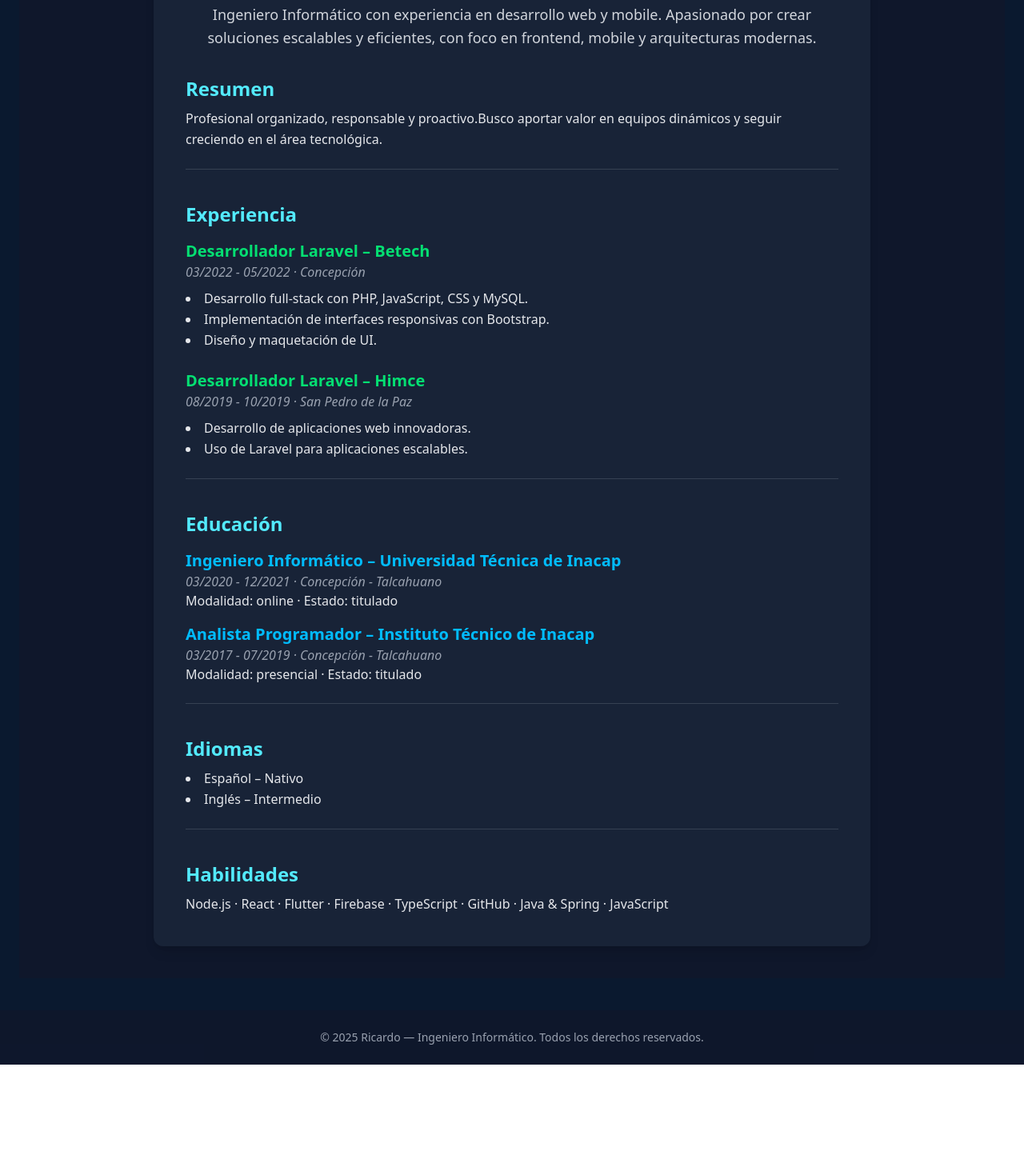
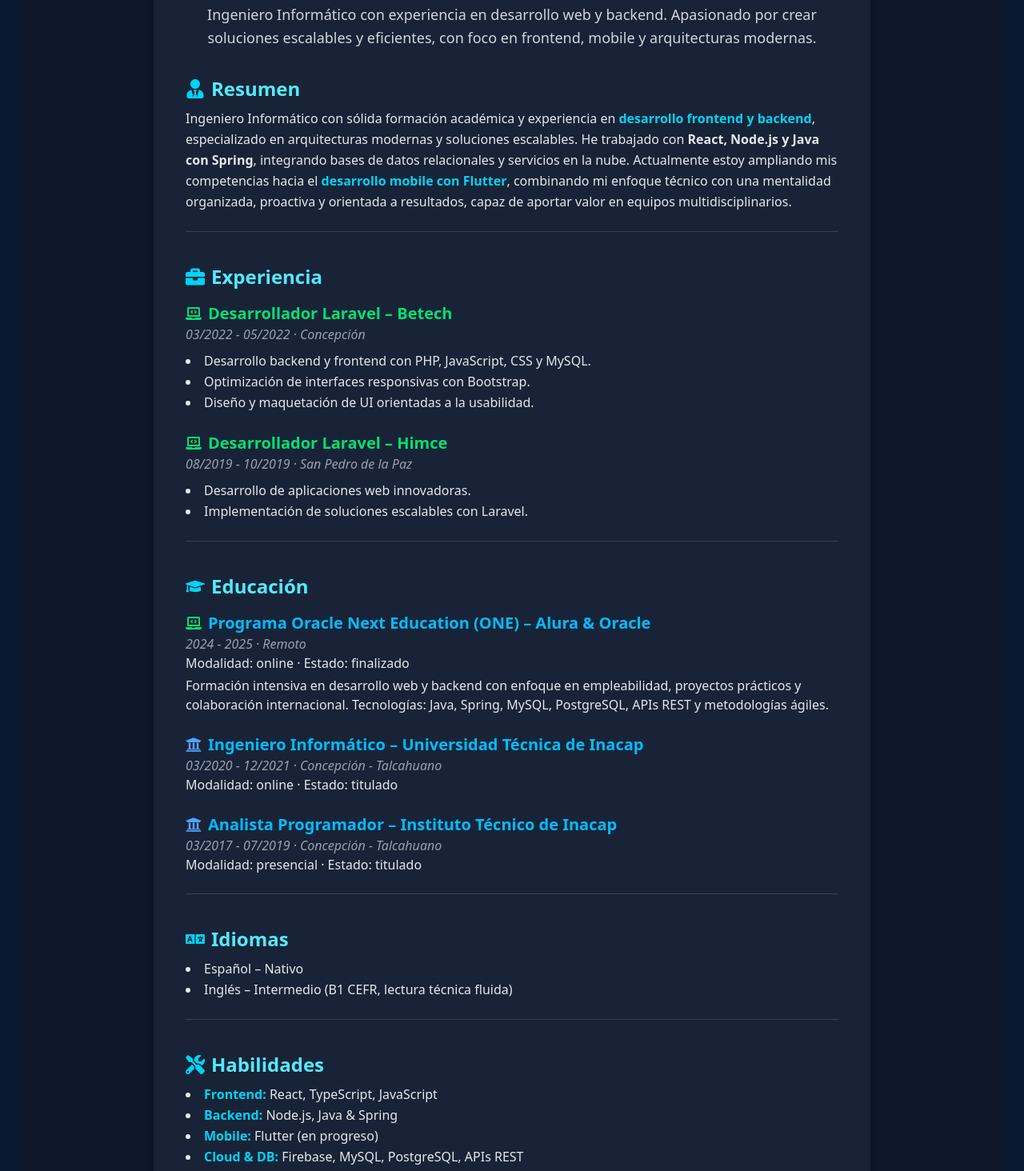
Before and after one commit to blackgoku-97/portafolio, a React (Vite) app: page /curriculum in a window 1280 px wide. Shown: the part 220-1684 px from the top of the page at 80% size. Before the commit the page ends 1551 px from the top, so only its background shows below. Built offline with nearby package versions, Linux system fonts and the light colour scheme.

Commit message:
mejorando 8

```diff
--- a/src/pages/Curriculum.tsx
+++ b/src/pages/Curriculum.tsx
@@ -1,3 +1,13 @@
+import {
+  FaUniversity,
+  FaLaptopCode,
+  FaGraduationCap,
+  FaBriefcase,
+  FaUserTie,
+  FaLanguage,
+  FaTools
+} from "react-icons/fa"
+
 export default function Curriculum() {
   return (
     <div className="min-h-screen flex flex-col items-center justify-start p-10 bg-slate-900 text-white">
@@ -6,58 +16,91 @@ export default function Curriculum() {
           Currículum
         </h1>
         <p className="mb-8 text-lg text-gray-300 text-center leading-relaxed">
-          Ingeniero Informático con experiencia en desarrollo web y mobile.
+          Ingeniero Informático con experiencia en desarrollo web y backend.
           Apasionado por crear soluciones escalables y eficientes, con foco en
           frontend, mobile y arquitecturas modernas.
         </p>
 
         {/* Resumen */}
         <section className="mb-10 border-b border-gray-700 pb-6">
-          <h2 className="text-2xl font-bold text-cyan-300 mb-2">Resumen</h2>
+          <h2 className="text-2xl font-bold text-cyan-300 mb-2 flex items-center gap-2">
+            <FaUserTie className="text-cyan-400" /> Resumen
+          </h2>
           <p className="text-gray-200 leading-relaxed">
-            Profesional organizado, responsable y proactivo.Busco aportar valor en equipos dinámicos y
-            seguir creciendo en el área tecnológica.
+            Ingeniero Informático con sólida formación académica y experiencia en
+            <span className="font-semibold text-cyan-400"> desarrollo frontend y backend</span>,
+            especializado en arquitecturas modernas y soluciones escalables.
+            He trabajado con <span className="font-semibold">React, Node.js y Java con Spring</span>,
+            integrando bases de datos relacionales y servicios en la nube.
+            Actualmente estoy ampliando mis competencias hacia el
+            <span className="font-semibold text-cyan-400"> desarrollo mobile con Flutter</span>,
+            combinando mi enfoque técnico con una mentalidad organizada, proactiva
+            y orientada a resultados, capaz de aportar valor en equipos multidisciplinarios.
           </p>
         </section>
 
         {/* Experiencia */}
         <section className="mb-10 border-b border-gray-700 pb-6">
-          <h2 className="text-2xl font-bold text-cyan-300 mb-4">Experiencia</h2>
+          <h2 className="text-2xl font-bold text-cyan-300 mb-4 flex items-center gap-2">
+            <FaBriefcase className="text-cyan-400" /> Experiencia
+          </h2>
           <div className="mb-6">
-            <h3 className="text-xl font-semibold text-green-400">
+            <h3 className="text-xl font-semibold text-green-400 flex items-center gap-2">
+              <FaLaptopCode className="text-green-400" />
               Desarrollador Laravel – Betech
             </h3>
             <p className="italic text-gray-400">03/2022 - 05/2022 · Concepción</p>
             <ul className="list-disc list-inside text-gray-200 mt-2 leading-relaxed">
-              <li>Desarrollo full-stack con PHP, JavaScript, CSS y MySQL.</li>
-              <li>Implementación de interfaces responsivas con Bootstrap.</li>
-              <li>Diseño y maquetación de UI.</li>
+              <li>Desarrollo backend y frontend con PHP, JavaScript, CSS y MySQL.</li>
+              <li>Optimización de interfaces responsivas con Bootstrap.</li>
+              <li>Diseño y maquetación de UI orientadas a la usabilidad.</li>
             </ul>
           </div>
           <div>
-            <h3 className="text-xl font-semibold text-green-400">
+            <h3 className="text-xl font-semibold text-green-400 flex items-center gap-2">
+              <FaLaptopCode className="text-green-400" />
               Desarrollador Laravel – Himce
             </h3>
             <p className="italic text-gray-400">08/2019 - 10/2019 · San Pedro de la Paz</p>
             <ul className="list-disc list-inside text-gray-200 mt-2 leading-relaxed">
               <li>Desarrollo de aplicaciones web innovadoras.</li>
-              <li>Uso de Laravel para aplicaciones escalables.</li>
+              <li>Implementación de soluciones escalables con Laravel.</li>
             </ul>
           </div>
         </section>
 
         {/* Educación */}
         <section className="mb-10 border-b border-gray-700 pb-6">
-          <h2 className="text-2xl font-bold text-cyan-300 mb-4">Educación</h2>
-          <div className="mb-4">
-            <h3 className="text-xl font-semibold text-sky-400">
+          <h2 className="text-2xl font-bold text-cyan-300 mb-4 flex items-center gap-2">
+            <FaGraduationCap className="text-cyan-400" /> Educación
+          </h2>
+
+          <div className="mb-6">
+            <h3 className="text-xl font-semibold text-sky-400 flex items-center gap-2">
+              <FaLaptopCode className="text-green-400" />
+              Programa Oracle Next Education (ONE) – Alura & Oracle
+            </h3>
+            <p className="italic text-gray-400">2024 - 2025 · Remoto</p>
+            <p className="text-gray-200">Modalidad: online · Estado: finalizado</p>
+            <p className="text-gray-200 mt-1">
+              Formación intensiva en desarrollo web y backend con enfoque en empleabilidad,
+              proyectos prácticos y colaboración internacional. Tecnologías: Java, Spring,
+              MySQL, PostgreSQL, APIs REST y metodologías ágiles.
+            </p>
+          </div>
+
+          <div className="mb-6">
+            <h3 className="text-xl font-semibold text-sky-400 flex items-center gap-2">
+              <FaUniversity className="text-blue-400" />
               Ingeniero Informático – Universidad Técnica de Inacap
             </h3>
             <p className="italic text-gray-400">03/2020 - 12/2021 · Concepción - Talcahuano</p>
             <p className="text-gray-200">Modalidad: online · Estado: titulado</p>
           </div>
+
           <div>
-            <h3 className="text-xl font-semibold text-sky-400">
+            <h3 className="text-xl font-semibold text-sky-400 flex items-center gap-2">
+              <FaUniversity className="text-blue-400" />
               Analista Programador – Instituto Técnico de Inacap
             </h3>
             <p className="italic text-gray-400">03/2017 - 07/2019 · Concepción - Talcahuano</p>
@@ -67,19 +110,27 @@ export default function Curriculum() {
 
         {/* Idiomas */}
         <section className="mb-10 border-b border-gray-700 pb-6">
-          <h2 className="text-2xl font-bold text-cyan-300 mb-2">Idiomas</h2>
+          <h2 className="text-2xl font-bold text-cyan-300 mb-2 flex items-center gap-2">
+            <FaLanguage className="text-cyan-400" /> Idiomas
+          </h2>
           <ul className="list-disc list-inside text-gray-200 leading-relaxed">
             <li>Español – Nativo</li>
-            <li>Inglés – Intermedio</li>
+            <li>Inglés – Intermedio (B1 CEFR, lectura técnica fluida)</li>
           </ul>
         </section>
 
         {/* Habilidades */}
         <section>
-          <h2 className="text-2xl font-bold text-cyan-300 mb-2">Habilidades</h2>
-          <p className="text-gray-200 leading-relaxed">
-            Node.js · React · Flutter · Firebase · TypeScript · GitHub · Java & Spring · JavaScript
-          </p>
+          <h2 className="text-2xl font-bold text-cyan-300 mb-2 flex items-center gap-2">
+            <FaTools className="text-cyan-400" /> Habilidades
+          </h2>
+          <ul className="list-disc list-inside text-gray-200 leading-relaxed">
+            <li><span className="font-semibold text-cyan-400">Frontend:</span> React, TypeScript, JavaScript</li>
+            <li><span className="font-semibold text-cyan-400">Backend:</span> Node.js, Java & Spring</li>
+            <li><span className="font-semibold text-cyan-400">Mobile:</span> Flutter (en progreso)</li>
+            <li><span className="font-semibold text-cyan-400">Cloud & DB:</span> Firebase, MySQL, PostgreSQL, APIs REST</li>
+            <li><span className="font-semibold text-cyan-400">Herramientas:</span> GitHub, VS Code, Insomnia</li>
+          </ul>
         </section>
       </div>
     </div>
```
